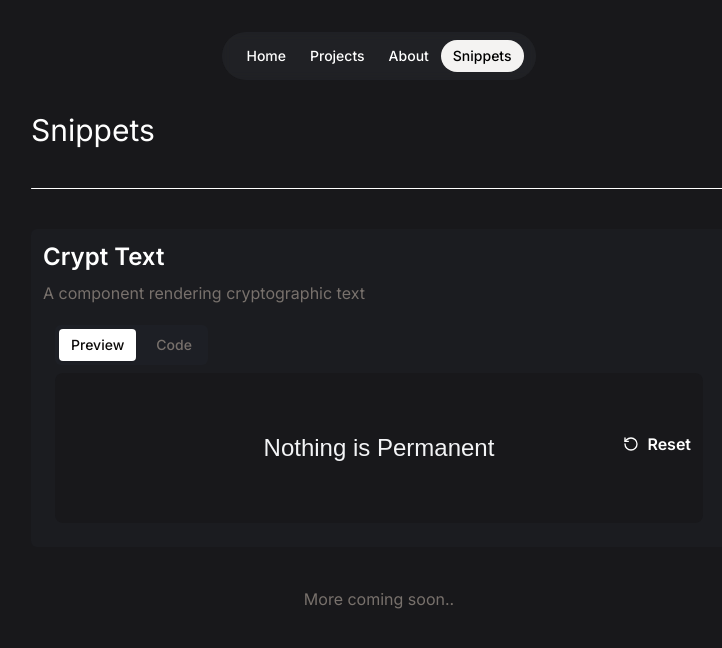
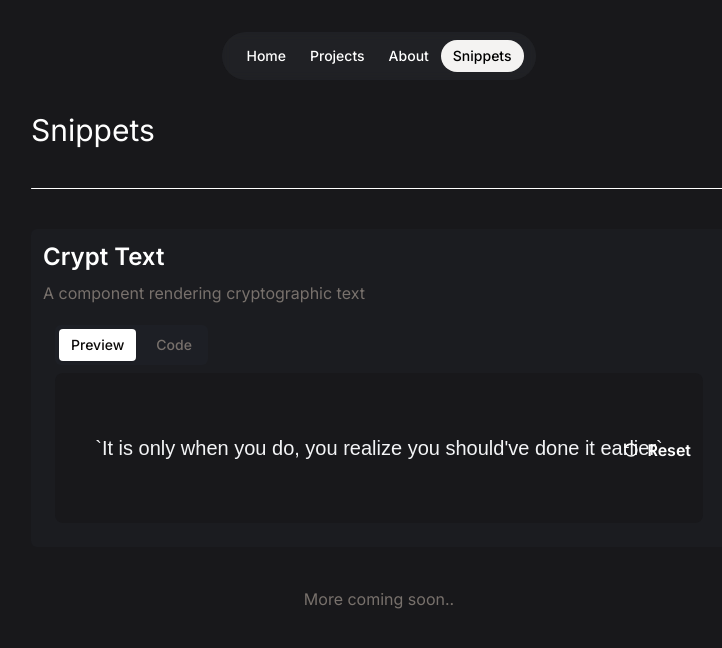
Before and after one commit to adityabrahmankar/portfolio, a Next.js app: page /snippets in a window 1280 px wide. Shown: the top 648 px of the page, without its empty margins (261-983 px from the left). Built offline with nearby package versions, Linux system fonts and the light colour scheme; a web font is replaced by a local one.

Commit message:
cryprttext change

```diff
--- a/components/snippets/crypt-text.tsx
+++ b/components/snippets/crypt-text.tsx
@@ -21,7 +21,7 @@ const getRandomDecryption = (cryptText: string, index: number) => {
 };
 
 const CryptText: React.FC = ({}) => {
-  const cryptText = "Nothing is Permanent";
+  const cryptText = "It is only when you do, you realize you should've done it earlier";
   const [text, setText] = useState<string>(cryptText);
   const [isDecrypting, setIsDecrypting] = useState<boolean>(true);
   const [decryptIndex, setDecryptIndex] = useState<number>(0);
@@ -44,7 +44,7 @@ const CryptText: React.FC = ({}) => {
         setIsDecrypting(false);
         clearInterval(interval);
         setText(cryptText);
-      }, cryptText.length * 100);
+      }, cryptText.length * 40);
     }
 
     return () => clearInterval(interval);
@@ -53,16 +53,16 @@ const CryptText: React.FC = ({}) => {
   return (
     <div className="relative w-full ">
       <div
-        className="absolute top-0 right-0 items-center justify-end hidden gap-2 font-semibold w-fit sm:flex"
+        className="absolute bottom-0 right-0 items-center justify-end hidden gap-2 font-semibold w-fit sm:flex"
         onClick={handleReset}
       >
         <RotateCcw size={16} /> Reset
       </div>
       <div className="flex items-center justify-center overflow-hidden select-none">
         <div
-          className={cn("text-2xl text-gray-100 font-inter", font.className)}
+          className={cn("text-xl text-gray-100 font-inter  text-center ", font.className)}
         >
-          {text}
+          `{text}`
         </div>
       </div>
     </div>
```
